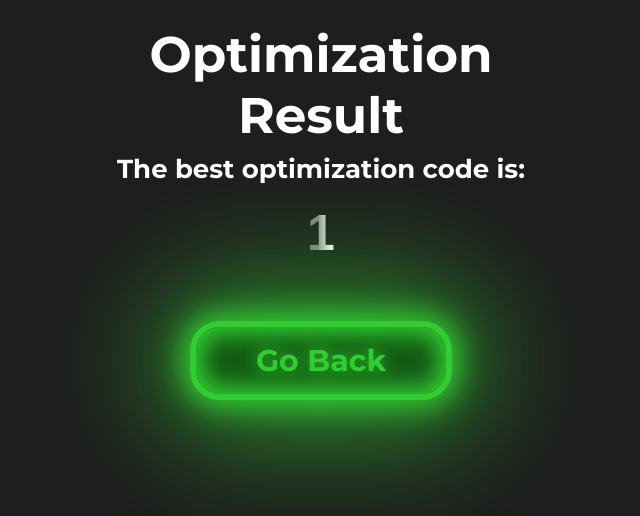
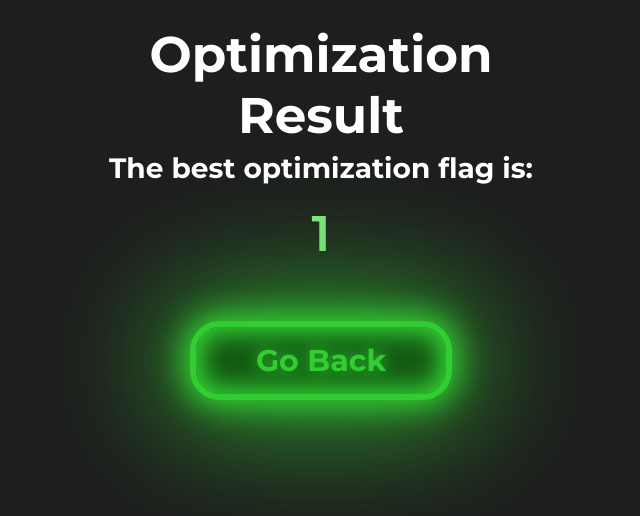
Before and after one commit to Swoyamjeetcodes/coptimize, a Flask app: page /result/1 in a window 1280 px wide. Shown: the top 516 px of the page, without its empty margins (319-959 px from the left). Run offline with Flask 3, Linux system fonts and the light colour scheme.

Commit message:
added shine animation by khushal

```diff
--- a/static/result.css
+++ b/static/result.css
@@ -32,7 +32,7 @@ html, body {
 .optimization{
     font-family: "Montserrat", sans-serif;
     font-weight: 700;
-    font-size: 26px;
+    font-size: 28px;
     color: #ffffff;
     display: flex;
     justify-content: center;
@@ -92,20 +92,21 @@ html, body {
     top: 50%;
     transform: translate(-50%, -50%);
     padding: 12px 48px;
-    color: #fff;
-    background: linear-gradient(to right, #9f9f9f 0, #fff 10%, #868686 20%);
+    color: #90EE90;
+    background: linear-gradient(to right, #32CD32 0%, #B0F2B0 50%, #32CD32 100%);
+    background-size: 300% auto;
     background-position: 0;
     background-clip: text;
     -webkit-background-clip: text;
     -webkit-text-fill-color: transparent;
-    animation: shine 3s infinite linear;
+    animation: shine 5s linear infinite;
     animation-fill-mode: forwards;
     -webkit-text-size-adjust: none;
     font-weight: 600;
     font-size: 50px;
     text-decoration: none;
     white-space: nowrap;
-    font-family: "Poppins", sans-serif;
+    font-family: "Montserrat", sans-serif;
   }
   @-moz-keyframes shine {
     0% {
@@ -142,12 +143,9 @@ html, body {
   }
   @keyframes shine {
     0% {
-      background-position: 0;
-    }
-    60% {
-      background-position: 180px;
+        background-position: -200%;
     }
     100% {
-      background-position: 180px;
+        background-position: 200%;
     }
-  }
+}
--- a/templates/result.html
+++ b/templates/result.html
@@ -13,7 +13,7 @@
 <body>
     <div class="container">
         <div class="heading">Optimization Result</div>
-        <p class="optimization">The best optimization code is:</p>
+        <p class="optimization">The best optimization flag is:</p>
         <p><a href="#" class="btn-shine">{{ result }}</a></p>
         <a href="/" class="goback">Go Back</a>
       </div>
```
